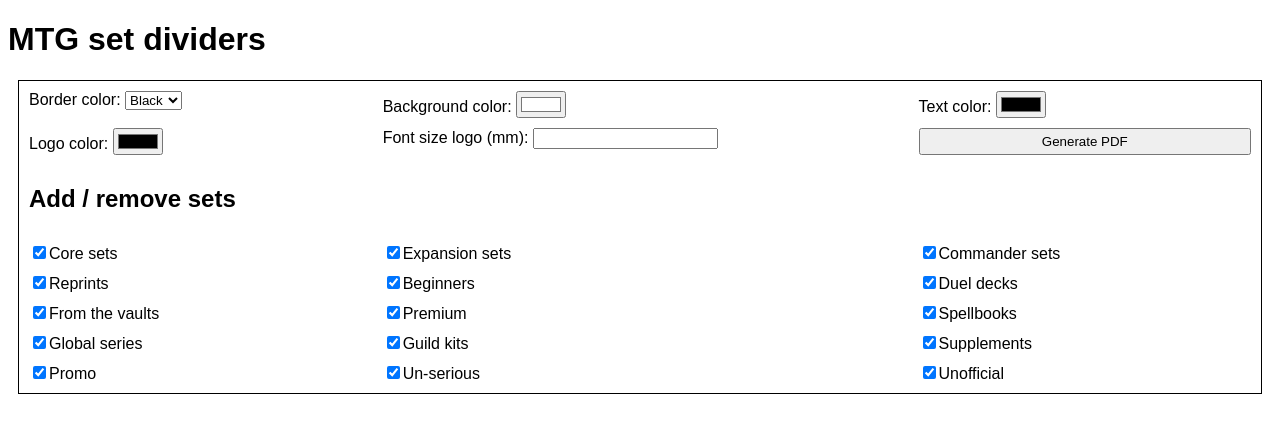
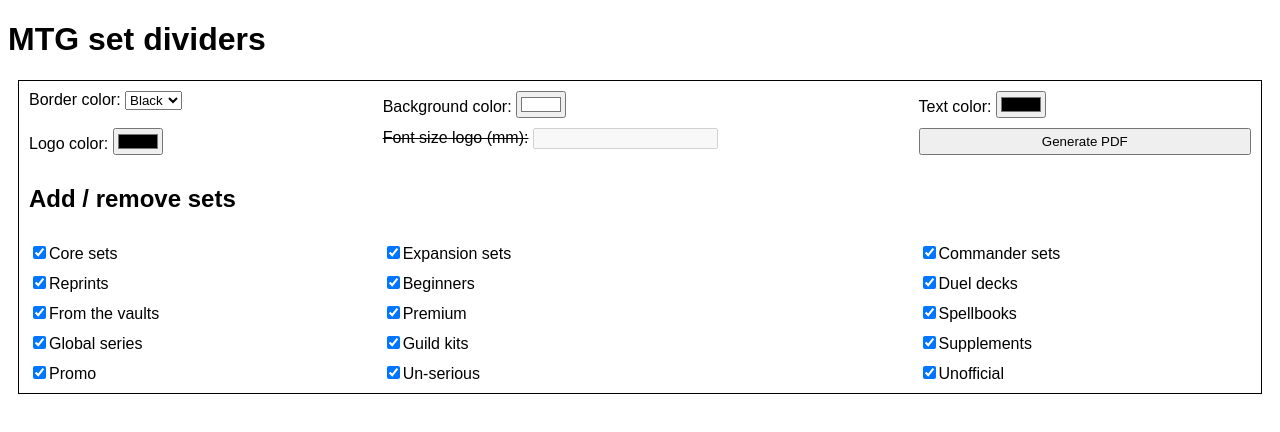
Before and after one commit to drBenway/mtgstubs, a website: page template.html in a window 1280 px wide. Shown: the top 432 px of the page. Drawn offline with Linux system fonts and the light colour scheme.

Commit message:
Update template.html
disable font size logo

```diff
--- a/template.html
+++ b/template.html
@@ -339,8 +339,8 @@ function updateList(checkedCategories) {
   <input type="color" id="logocolor" name="logocolor" value="#000000" />
 </label>
 
-<label>Font size logo (mm):
-  <input type="number" id="fontsizelogo" min="9"  />
+<label><s>Font size logo (mm):</s>
+  <input type="number" id="fontsizelogo" min="9" disabled  />
 </label>
 
 <input type="button" id="generate-pdf" value="Generate PDF" />
```
